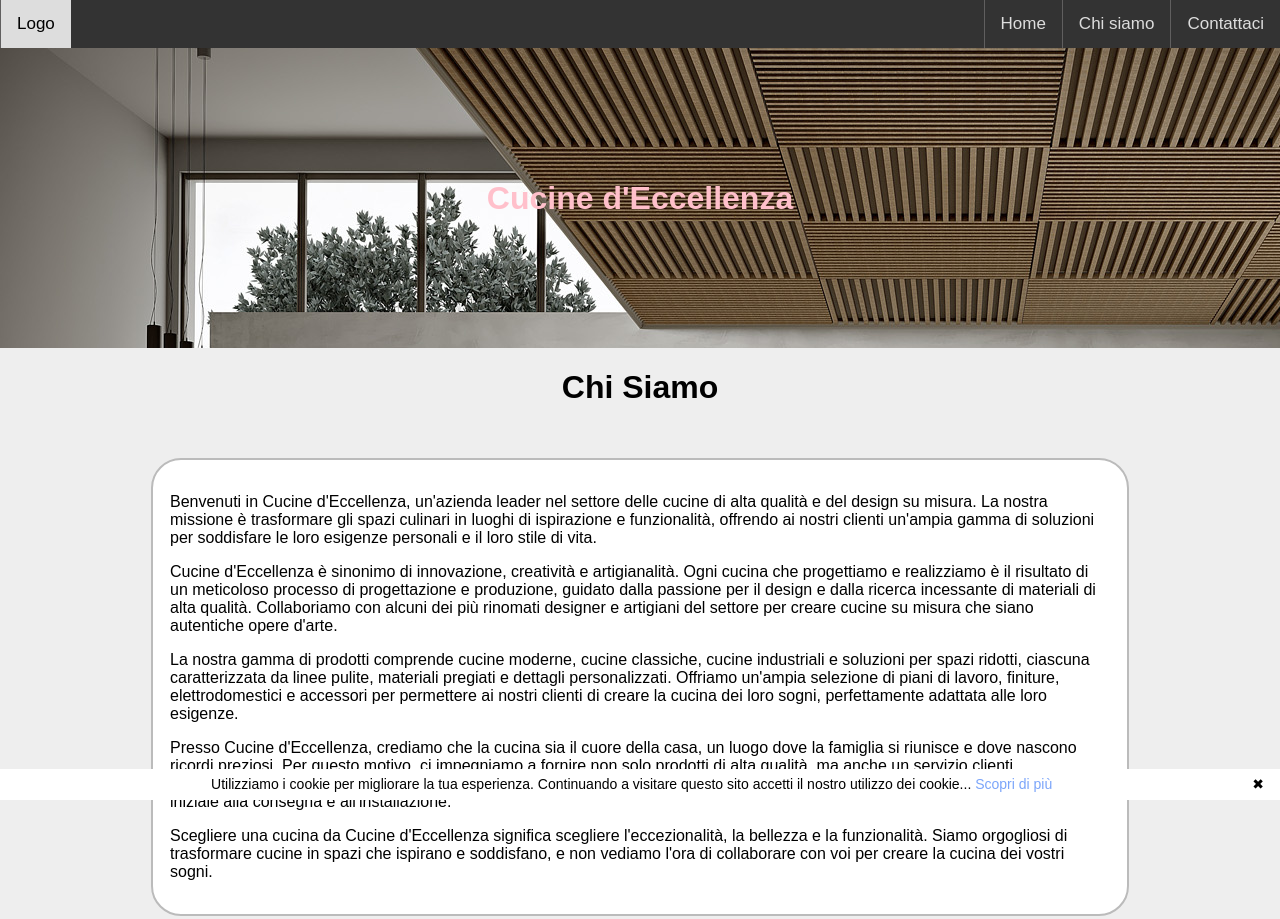
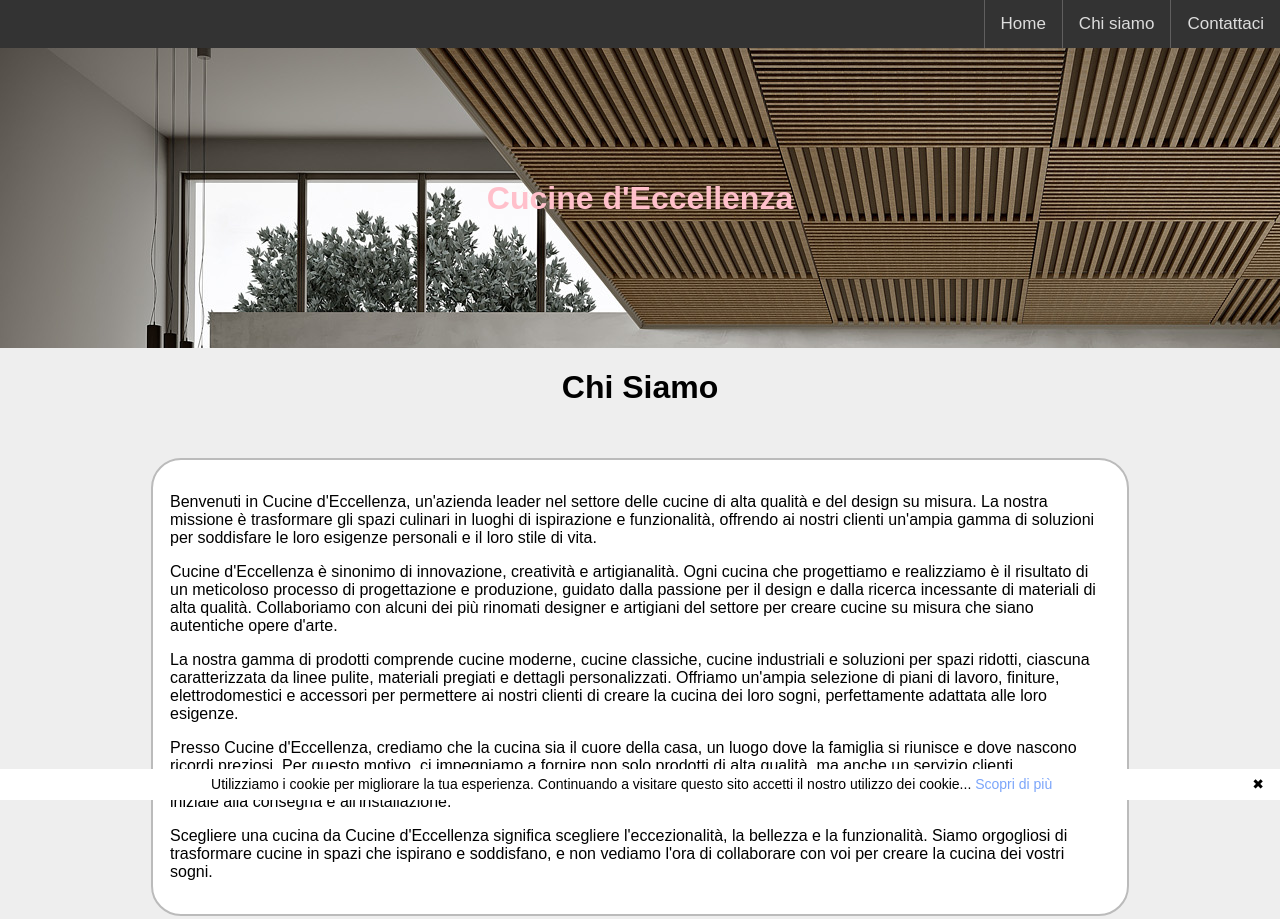
Before and after one commit to AlbrimBytyqi/albrimbytyqi.github.io, a plain HTML site: page chisiamo.html in a window 1280 px wide. Shown: the top 919 px of the page. Drawn offline with Linux system fonts and the light colour scheme.

Commit message:
Add files via upload

```diff
--- a/chisiamo.html
+++ b/chisiamo.html
@@ -8,7 +8,7 @@
     </head>
     <body>
         <div class="menu">
-            <a href="index.html">Logo</a>
+            <!-- <a href="index.html">Logo</a> -->
             <div class="menu-dx">
                 <a href="index.html">Home</a>
                 <a href="#chiSiano">Chi siamo</a>
```
